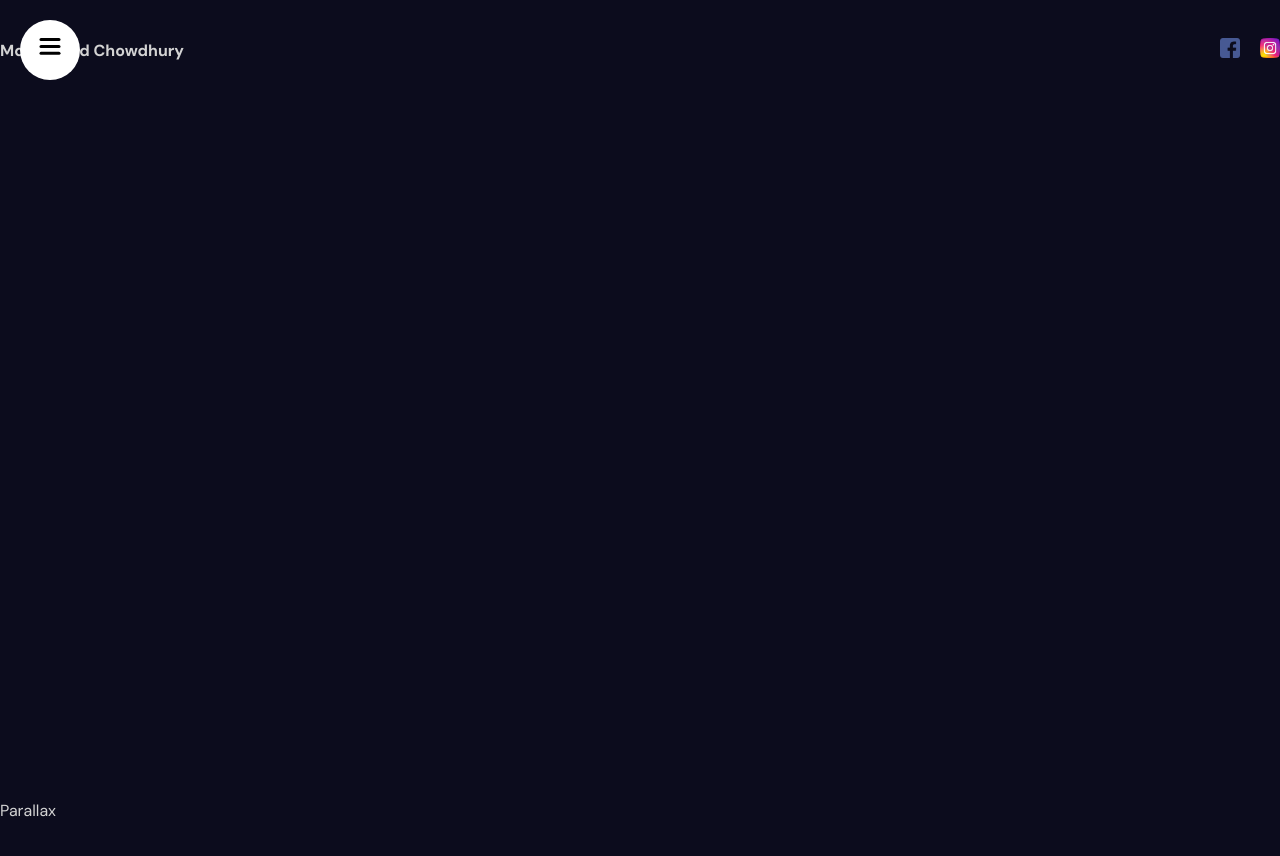
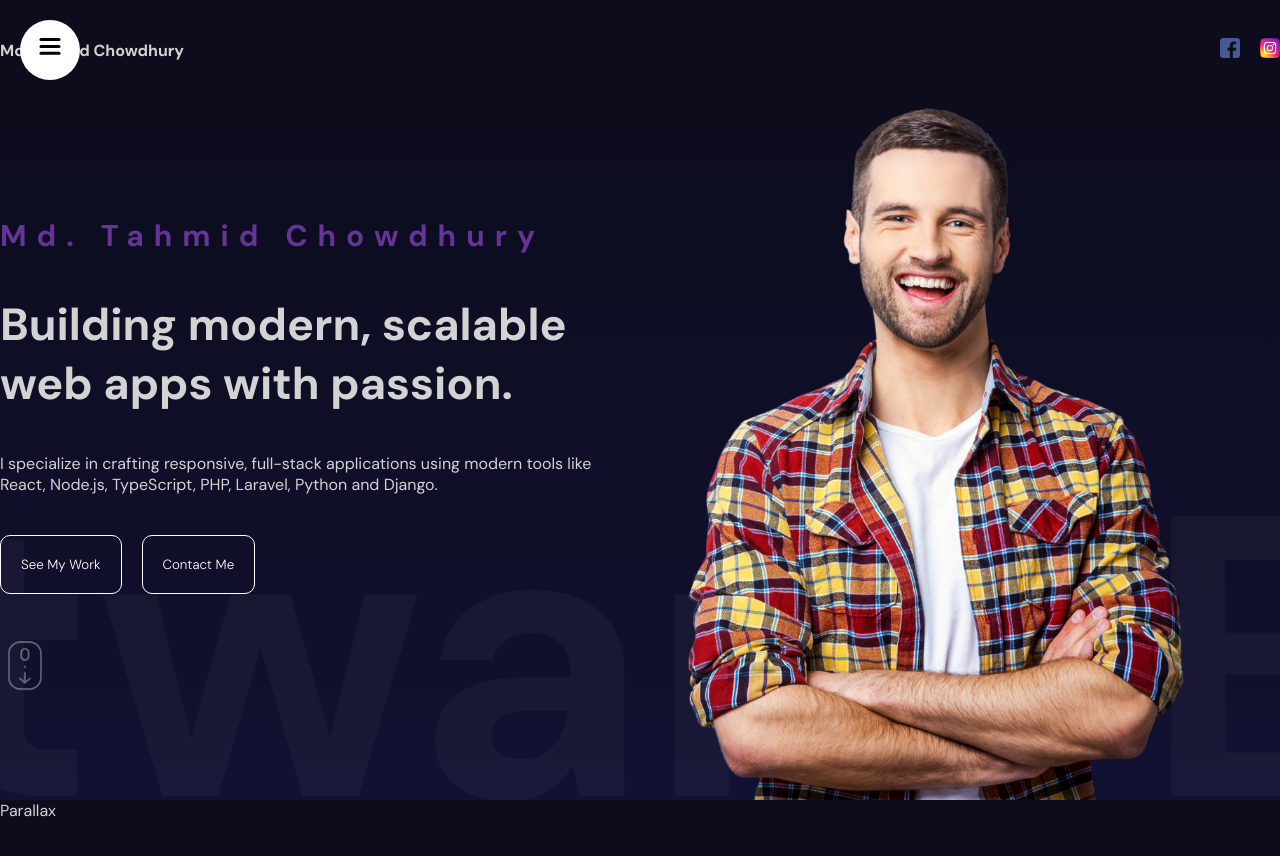
Before and after one commit to safak/animated-portfolio, a React (Vite) app: page / in a window 1280 px wide. Shown: the top 856 px of the page. Built offline with nearby package versions, Linux system fonts and the light colour scheme.

Commit message:
Hero Created

```diff
--- a/src/App.jsx
+++ b/src/App.jsx
@@ -1,10 +1,11 @@
 import "./app.scss";
-import { Navbar } from "./components";
+import { Hero, Navbar } from "./components";
 
 const App = () => {
   return <div>
     <section id="Homepage">
       <Navbar />
+      <Hero />
     </section>
     <section id="Services">Parallax</section>
     <section>Services</section>
--- a/src/app.scss
+++ b/src/app.scss
@@ -24,3 +24,9 @@ section{
     height: 100vh;
     scroll-snap-align: center;
 }
+
+@mixin mobile {
+  @media (max-width: 768px) {
+    @content;
+  }
+}
--- /dev/null
+++ b/src/components/Hero/Hero.jsx
@@ -0,0 +1,107 @@
+import "./hero.scss";
+import { motion } from "framer-motion";
+
+const textVariants = {
+  initial: {
+    x: -500,
+    opacity: 0,
+  },
+  animate: {
+    x: 0,
+    opacity: 1,
+    transition: {
+      duration: 1,
+      staggerChildren: 0.1,
+    },
+  },
+  scrollButton: {
+    opacity: 0,
+    y: 10,
+    transition: {
+      duration: 2,
+      repeat: Infinity,
+    },
+  },
+};
+
+const sliderVariants = {
+  initial: {
+    x: 0,
+  },
+  animate: {
+    x: "-220%",
+    transition: {
+      repeat: Infinity,
+      repeatType: "mirror",
+      duration: 20,
+    },
+  },
+};
+
+const Hero = () => {
+  const scrollToSection = (id) => {
+    const el = document.getElementById(id);
+    if (el) el.scrollIntoView({ behavior: "smooth" });
+  };
+
+  return (
+    <div className="hero">
+      <div className="wrapper">
+        <motion.div
+          className="textContainer"
+          variants={textVariants}
+          initial="initial"
+          animate="animate"
+        >
+          <motion.h2 variants={textVariants}>Md. Tahmid Chowdhury</motion.h2>
+          <motion.h1 variants={textVariants}>
+            Building modern, scalable web apps with passion.
+          </motion.h1>
+
+          <motion.p variants={textVariants} className="tagline">
+            I specialize in crafting responsive, full-stack applications using modern tools like React, Node.js, TypeScript, PHP, Laravel, Python and Django.
+          </motion.p>
+
+          <motion.div variants={textVariants} className="buttons">
+            <motion.button
+              variants={textVariants}
+              onClick={() => scrollToSection("projects")}
+            >
+              See My Work
+            </motion.button>
+            <motion.button
+              variants={textVariants}
+              onClick={() => scrollToSection("contact")}
+            >
+              Contact Me
+            </motion.button>
+          </motion.div>
+
+          <motion.img
+            variants={textVariants}
+            animate="scrollButton"
+            src="/scroll.png"
+            alt="Scroll down"
+            className="scroll-indicator"
+            onClick={() => scrollToSection("about")}
+          />
+        </motion.div>
+      </div>
+
+      <motion.div
+        className="slidingTextContainer"
+        variants={sliderVariants}
+        initial="initial"
+        animate="animate"
+      >
+        Software Engineer • Web Developer
+      </motion.div>
+
+      <div className="imageContainer">
+        <img src="/hero.png" alt="Md. Tahmid Chowdhury Hero" />
+      </div>
+    </div>
+  );
+};
+
+export default Hero;
--- /dev/null
+++ b/src/components/Hero/hero.scss
@@ -0,0 +1,92 @@
+@import "../../app.scss";
+
+.hero {
+  height: calc(100vh - 100px);
+  overflow: hidden;
+  background: linear-gradient(180deg, #0c0c1d, #111132);
+  position: relative;
+
+  .wrapper {
+    max-width: 1366px;
+    height: 100%;
+    margin: auto;
+
+    .textContainer {
+      width: 50%;
+      height: 100%;
+      display: flex;
+      flex-direction: column;
+      justify-content: center;
+      gap: 40px;
+
+      @include mobile {
+        height: 50%;
+        width: 100%;
+        gap: 20px;
+        align-items: center;
+        text-align: center;
+      }
+
+      h2 {
+        font-size: 30px;
+        color: rebeccapurple;
+        letter-spacing: 10px;
+      }
+
+      h1 {
+        font-size: 45px;
+
+        @include mobile {
+          font-size: 36px;
+        }
+      }
+
+      .buttons {
+        button {
+          padding: 20px;
+          border: 1px solid white;
+          border-radius: 10px;
+          background-color: transparent;
+          color: white;
+          margin-right: 20px;
+          cursor: pointer;
+          font-weight: 300;
+        }
+      }
+
+      img {
+        width: 50px;
+      }
+    }
+  }
+
+  .imageContainer {
+    height: 100%;
+    position: absolute;
+    top: 0;
+    right: 0;
+
+    @include mobile {
+      height: 50%;
+      width: 100%;
+      top: unset;
+      bottom: 0;
+    }
+
+    img{
+      width: 100%;
+      height: 100%;
+      object-fit: cover;
+    }
+  }
+
+  .slidingTextContainer {
+    position: absolute;
+    font-size: 50vh;
+    bottom: -120px;
+    white-space: nowrap;
+    color: #ffffff09;
+    width: 50%;
+    font-weight: bold;
+  }
+}
--- a/src/components/index.js
+++ b/src/components/index.js
@@ -1,7 +1,9 @@
 import Navbar from "./Navbar/Navbar";
 import Sidebar from "./Sidebar/Sidebar";
+import Hero from "./Hero/Hero";
 
 export {
     Navbar,
-    Sidebar
+    Sidebar,
+    Hero
 }
```
